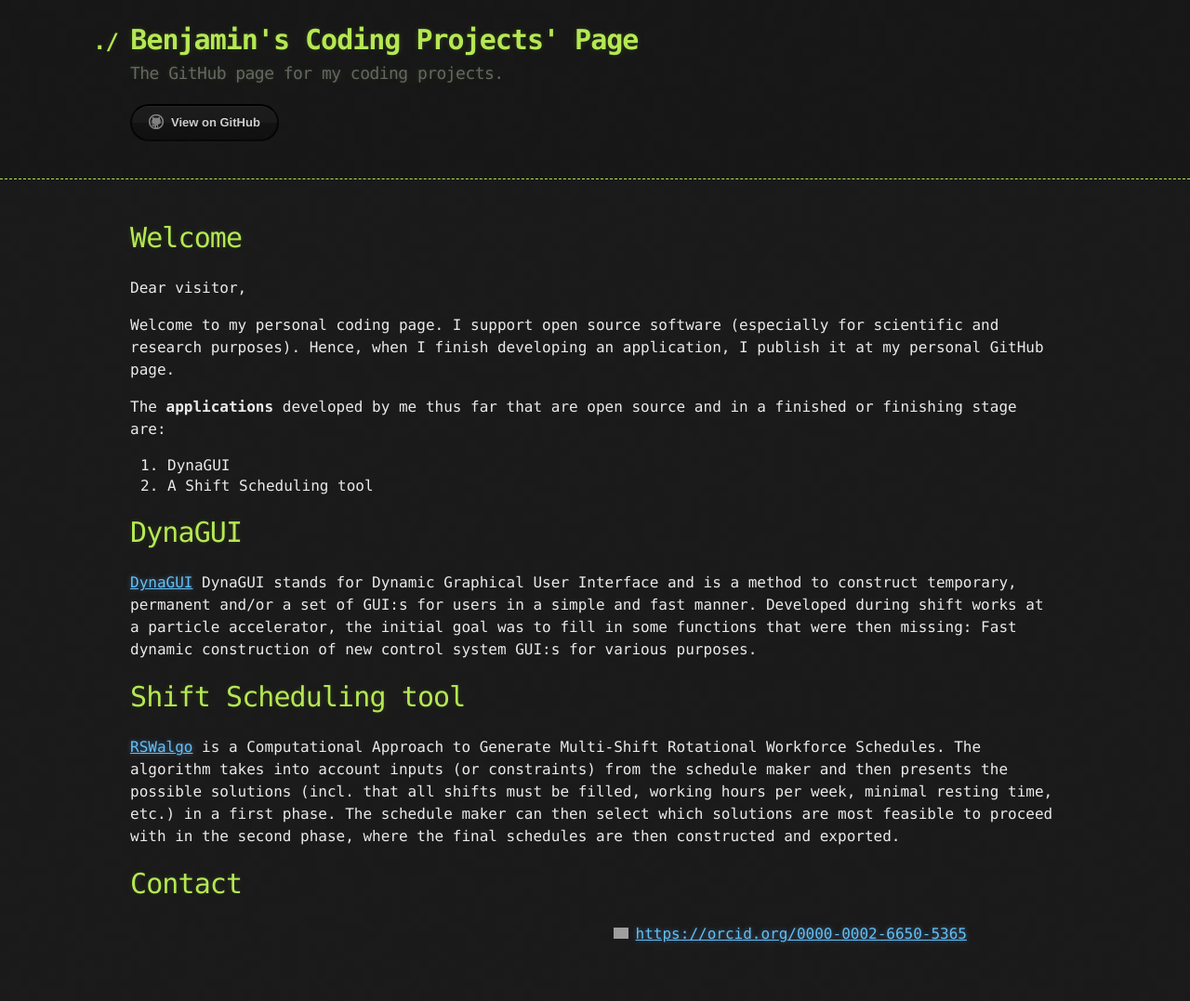
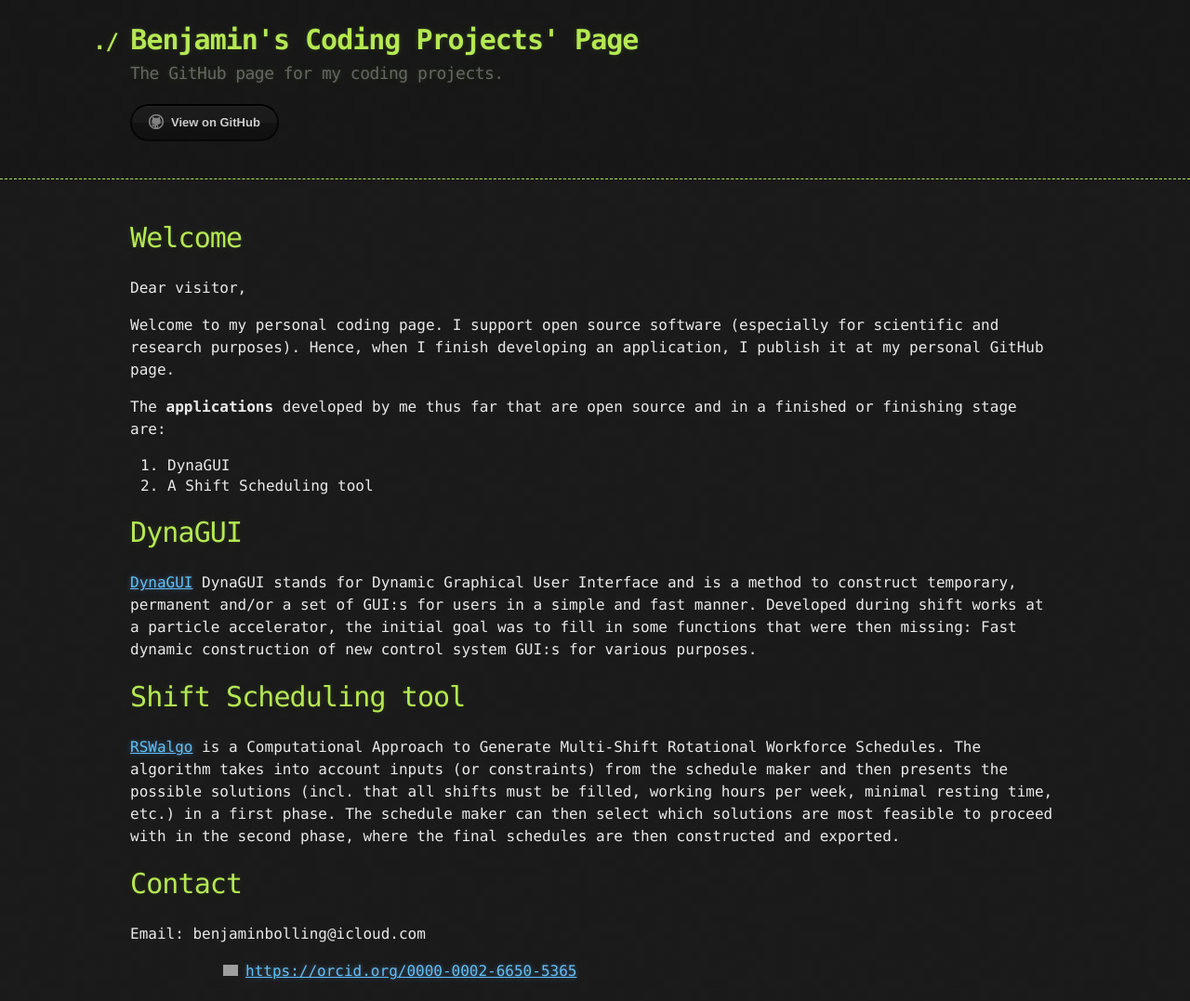
Before and after one commit to benjaminbolling/benjaminbolling.github.io, a Jekyll site: the page built from index.md, in a window 1280 px wide. Shown: the whole page at 93% size. Built offline with Jekyll 4.4.1, drawn with Linux system fonts in a browser that asks for light colours; our own code applies the rules of GitHub Pages for plain Markdown files; before the commit the page ends 1037 px from its top, so only the background shows below that; grey boxes are pictures that could not be loaded.

Commit message:
Added email contact

```diff
--- a/index.md
+++ b/index.md
@@ -23,7 +23,9 @@ The **applications** developed by me thus far that are open source and in a fini
 
 # Contact
 
-<div style="color:FFFFFF; margin-left: 10%; margin-right: 10%; text-align:right" itemscope itemtype="https://schema.org/Person"><a style="color:78D160" itemprop="sameAs" content="https://orcid.org/0000-0002-6650-5365" href="https://orcid.org/0000-0002-6650-5365" target="orcid.widget" rel="me noopener noreferrer" style="vertical-align:top;"><img src="https://orcid.org/sites/default/files/images/orcid_16x16.png" style="width:1em;margin-right:.5em;" alt="ORCID iD icon">https://orcid.org/0000-0002-6650-5365</a></div>
+Email: benjaminbolling@icloud.com
+
+<div style="color:FFFFFF; margin-left: 10%; margin-right: 10%; text-align:left" itemscope itemtype="https://schema.org/Person"><a style="color:78D160" itemprop="sameAs" content="https://orcid.org/0000-0002-6650-5365" href="https://orcid.org/0000-0002-6650-5365" target="orcid.widget" rel="me noopener noreferrer" style="vertical-align:top;"><img src="https://orcid.org/sites/default/files/images/orcid_16x16.png" style="width:1em;margin-right:.5em;" alt="ORCID iD icon">https://orcid.org/0000-0002-6650-5365</a></div>
 
 
 <!--
```
